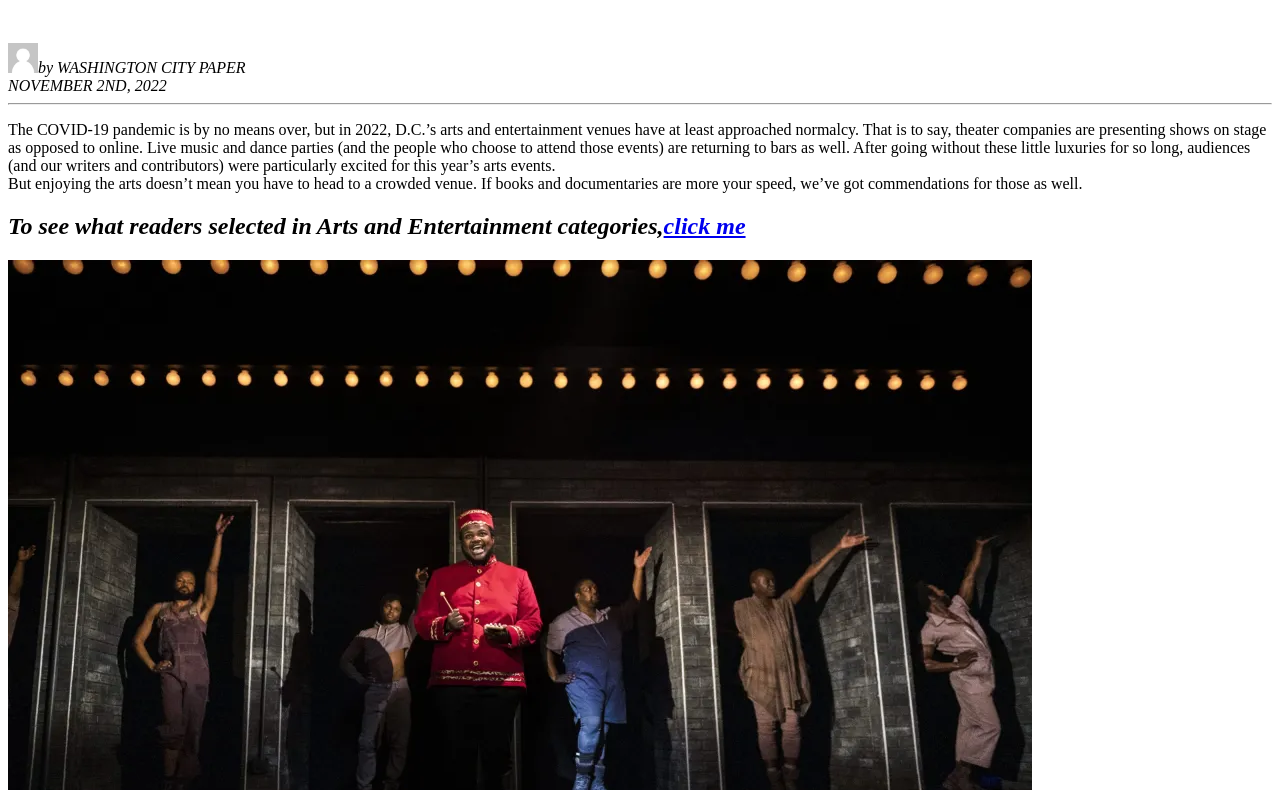
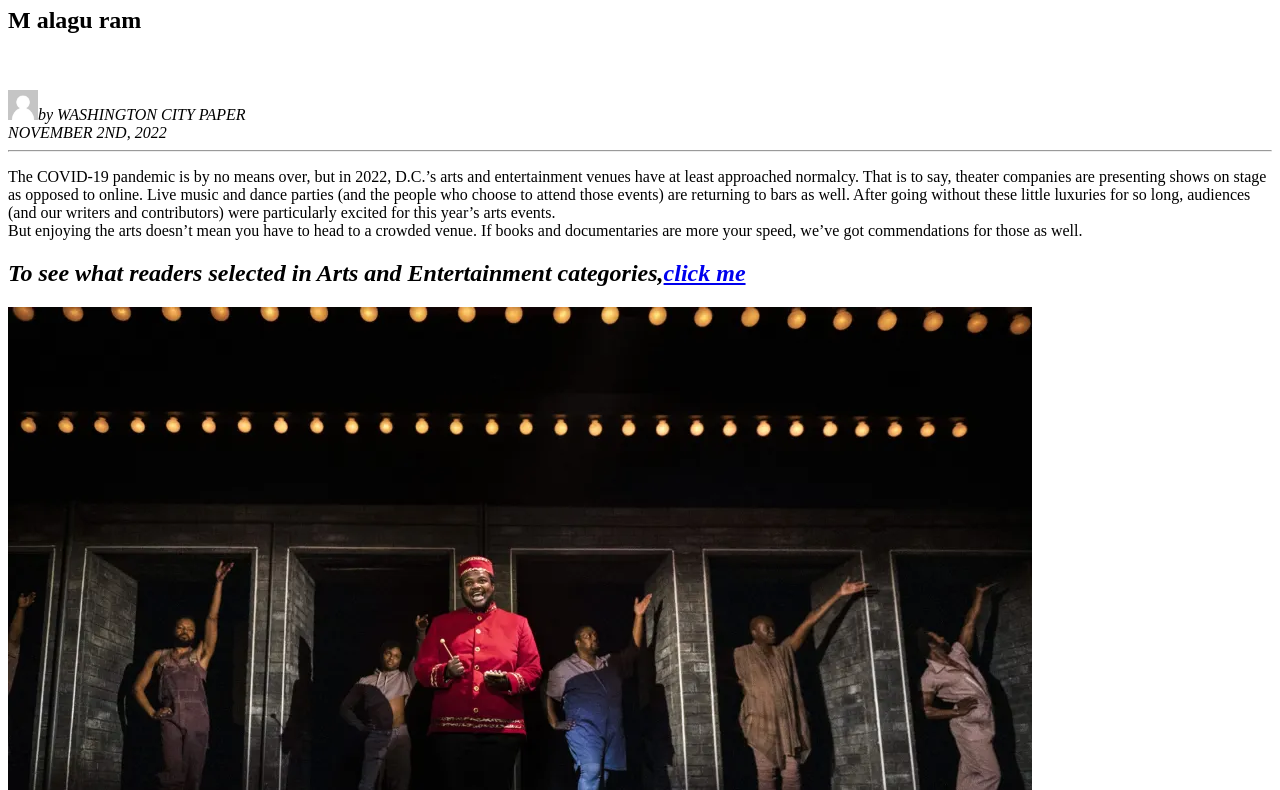
Before and after one commit to alaguRam/article-task, a plain HTML site: page index.html in a window 1280 px wide. Shown: the part 248-1038 px from the top of the page. Drawn offline with Linux system fonts and the light colour scheme.

Commit message:
Update index.html

```diff
--- a/index.html
+++ b/index.html
@@ -18,6 +18,7 @@
 
 <h1>
 	<b>Best of D.C. 2022: Arts & Entertainment</b>
+	<h2>M alagu ram</h2>
 </h1>
 
 <br>
```
